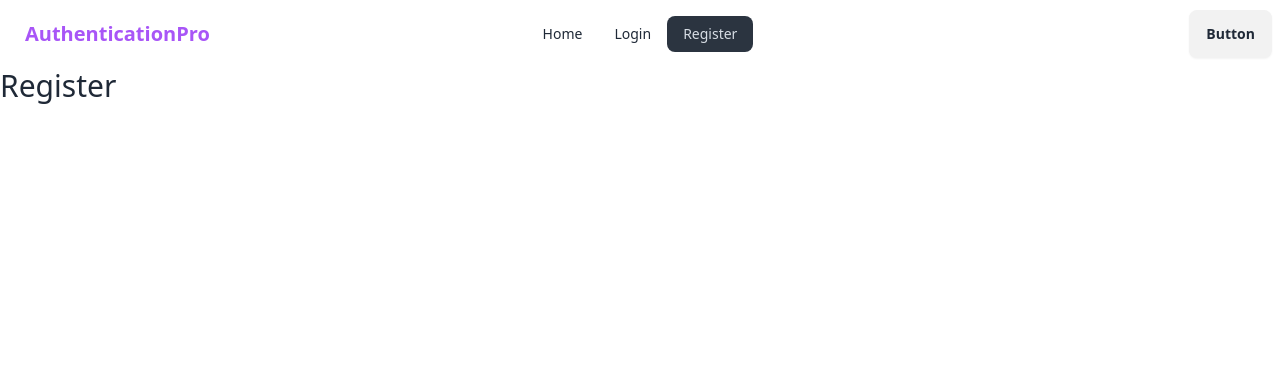
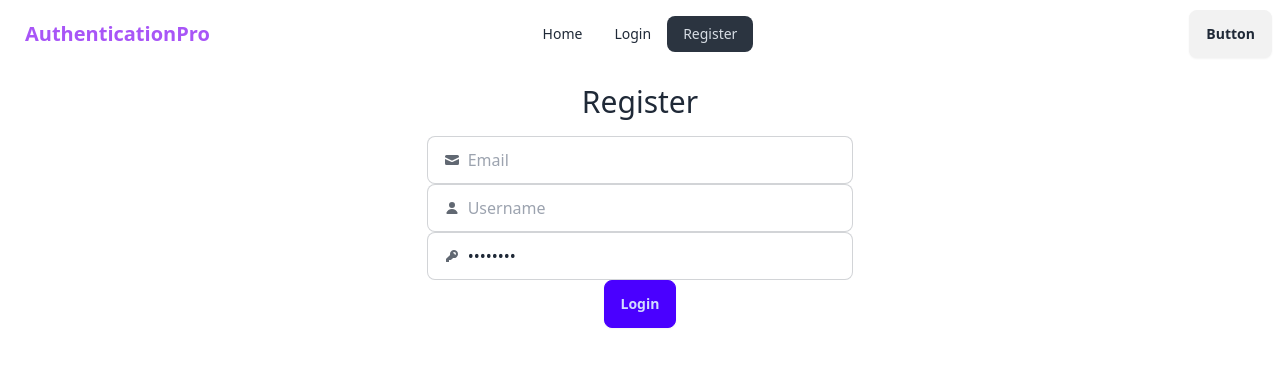
Before and after one commit to dipto8/AuthenticationPro, a React (Vite) app in the folder AuthenticationPro/: page /register in a window 1280 px wide. Shown: the top 366 px of the page. Built offline with nearby package versions, Linux system fonts and the light colour scheme.

Commit message:
Login, Register UI

```diff
--- a/AuthenticationPro/src/Components/Login/Login.jsx
+++ b/AuthenticationPro/src/Components/Login/Login.jsx
@@ -1,12 +1,41 @@
-import React from 'react';
+import React from "react";
 
 const Login = () => {
-    return (
-        <div>
-            <p className="text-3xl">Login</p>
-
-        </div>
-    );
+  return (
+    <div className="hero bg-base-200 min-h-screen">
+    <div className="hero-content flex-col lg:flex-row-reverse">
+      <div className="text-center lg:text-left">
+        <h1 className="text-5xl font-bold">Login now!</h1>
+        <p className="py-6">
+          Provident cupiditate voluptatem et in. Quaerat fugiat ut assumenda excepturi exercitationem
+          quasi. In deleniti eaque aut repudiandae et a id nisi.
+        </p>
+      </div>
+      <div className="card bg-base-100 w-full max-w-sm shrink-0 shadow-2xl">
+        <form className="card-body">
+          <div className="form-control">
+            <label className="label">
+              <span className="label-text">Email</span>
+            </label>
+            <input type="email" placeholder="email" className="input input-bordered" required />
+          </div>
+          <div className="form-control">
+            <label className="label">
+              <span className="label-text">Password</span>
+            </label>
+            <input type="password" placeholder="password" className="input input-bordered" required />
+            <label className="label">
+              <a href="#" className="label-text-alt link link-hover">Forgot password?</a>
+            </label>
+          </div>
+          <div className="form-control mt-6">
+            <button className="btn btn-primary">Login</button>
+          </div>
+        </form>
+      </div>
+    </div>
+  </div>
+  );
 };
 
 export default Login;
--- a/AuthenticationPro/src/Components/Register/Register.jsx
+++ b/AuthenticationPro/src/Components/Register/Register.jsx
@@ -2,8 +2,52 @@
 
 const Register = () => {
     return (
-        <div>
-            <p className="text-3xl">Register</p>
+        <div className='mt-4'>
+            <p className="text-3xl text-center">Register</p>
+
+            <div className="w-1/3 my-0 mx-auto text-center mt-4">
+
+
+      <label className="input input-bordered flex items-center gap-2">
+        <svg
+          xmlns="http://www.w3.org/2000/svg"
+          viewBox="0 0 16 16"
+          fill="currentColor"
+          className="h-4 w-4 opacity-70"
+        >
+          <path d="M2.5 3A1.5 1.5 0 0 0 1 4.5v.793c.026.009.051.02.076.032L7.674 8.51c.206.1.446.1.652 0l6.598-3.185A.755.755 0 0 1 15 5.293V4.5A1.5 1.5 0 0 0 13.5 3h-11Z" />
+          <path d="M15 6.954 8.978 9.86a2.25 2.25 0 0 1-1.956 0L1 6.954V11.5A1.5 1.5 0 0 0 2.5 13h11a1.5 1.5 0 0 0 1.5-1.5V6.954Z" />
+        </svg>
+        <input type="text" className="grow" placeholder="Email" />
+      </label>
+      <label className="input input-bordered flex items-center gap-2">
+        <svg
+          xmlns="http://www.w3.org/2000/svg"
+          viewBox="0 0 16 16"
+          fill="currentColor"
+          className="h-4 w-4 opacity-70"
+        >
+          <path d="M8 8a3 3 0 1 0 0-6 3 3 0 0 0 0 6ZM12.735 14c.618 0 1.093-.561.872-1.139a6.002 6.002 0 0 0-11.215 0c-.22.578.254 1.139.872 1.139h9.47Z" />
+        </svg>
+        <input type="text" className="grow" placeholder="Username" />
+      </label>
+      <label className="input input-bordered flex items-center gap-2">
+        <svg
+          xmlns="http://www.w3.org/2000/svg"
+          viewBox="0 0 16 16"
+          fill="currentColor"
+          className="h-4 w-4 opacity-70"
+        >
+          <path
+            fillRule="evenodd"
+            d="M14 6a4 4 0 0 1-4.899 3.899l-1.955 1.955a.5.5 0 0 1-.353.146H5v1.5a.5.5 0 0 1-.5.5h-2a.5.5 0 0 1-.5-.5v-2.293a.5.5 0 0 1 .146-.353l3.955-3.955A4 4 0 1 1 14 6Zm-4-2a.75.75 0 0 0 0 1.5.5.5 0 0 1 .5.5.75.75 0 0 0 1.5 0 2 2 0 0 0-2-2Z"
+            clipRule="evenodd"
+          />
+        </svg>
+        <input type="password" className="grow" value="password" />
+      </label>
+      <button className="btn btn-primary px-4">Login</button>
+    </div>
 
         </div>
     );
```
